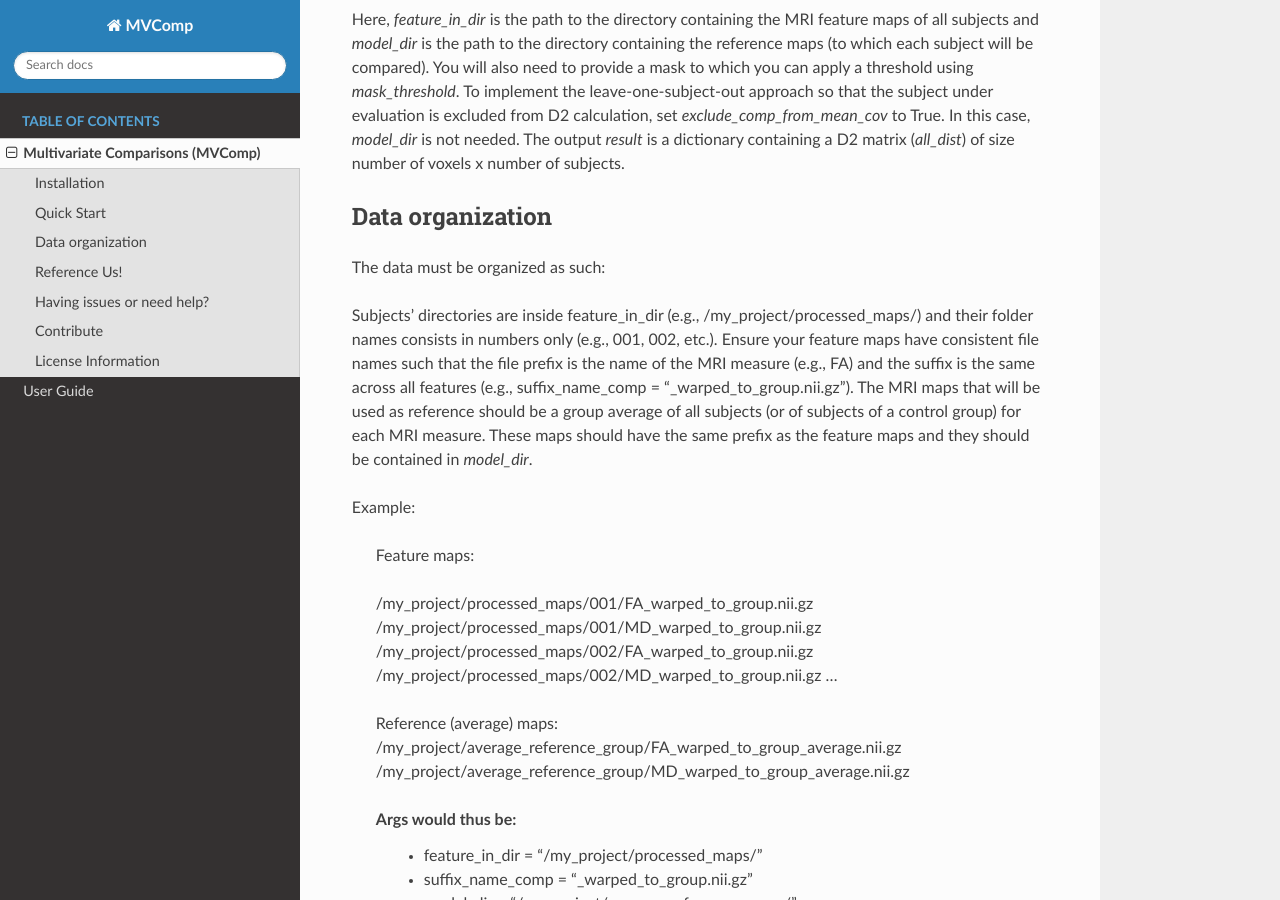
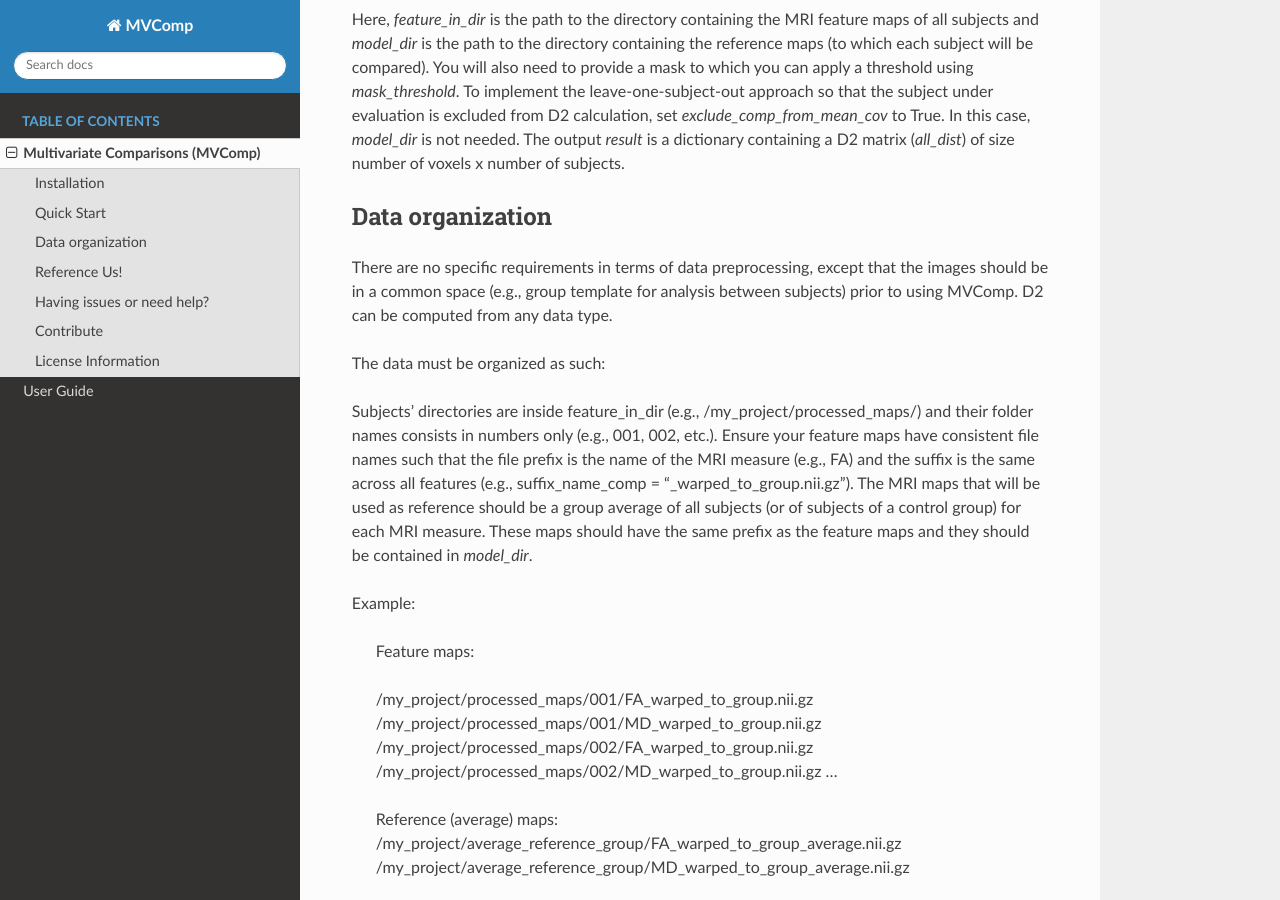
Before and after one commit to neuralabc/mvcomp, a Sphinx documentation site: the page built from docs/FirstLevel/index.rst, in a window 1280 px wide and 900 px high, scrolled down 1330 px. Built offline with Sphinx 7.4.7 and the Read the Docs theme 2.0.0, drawn with Linux system fonts in a browser that asks for light colours.

Commit message:
Update index.rst
Added specifications for data preprocessing and registration requirements.

```diff
--- a/docs/FirstLevel/index.rst
+++ b/docs/FirstLevel/index.rst
@@ -69,6 +69,8 @@
 Data organization
 ----------------------------
 
+There are no specific requirements in terms of data preprocessing, except that the images should be in a common space (e.g., group template for analysis between subjects) prior to using MVComp. D2 can be computed from any data type.
+
 The data must be organized as such:
 
 Subjects' directories are inside feature_in_dir (e.g., /my_project/processed_maps/) and their folder names consists in numbers only (e.g., 001, 002, etc.). Ensure your feature maps have consistent file names such that the file prefix is the name of the MRI measure (e.g., FA) and the suffix is the same across all features (e.g., suffix_name_comp = "_warped_to_group.nii.gz"). The MRI maps that will be used as reference should be a group average of all subjects (or of subjects of a control group) for each MRI measure. These maps should have the same prefix as the feature maps and they should be contained in `model_dir`.
```
